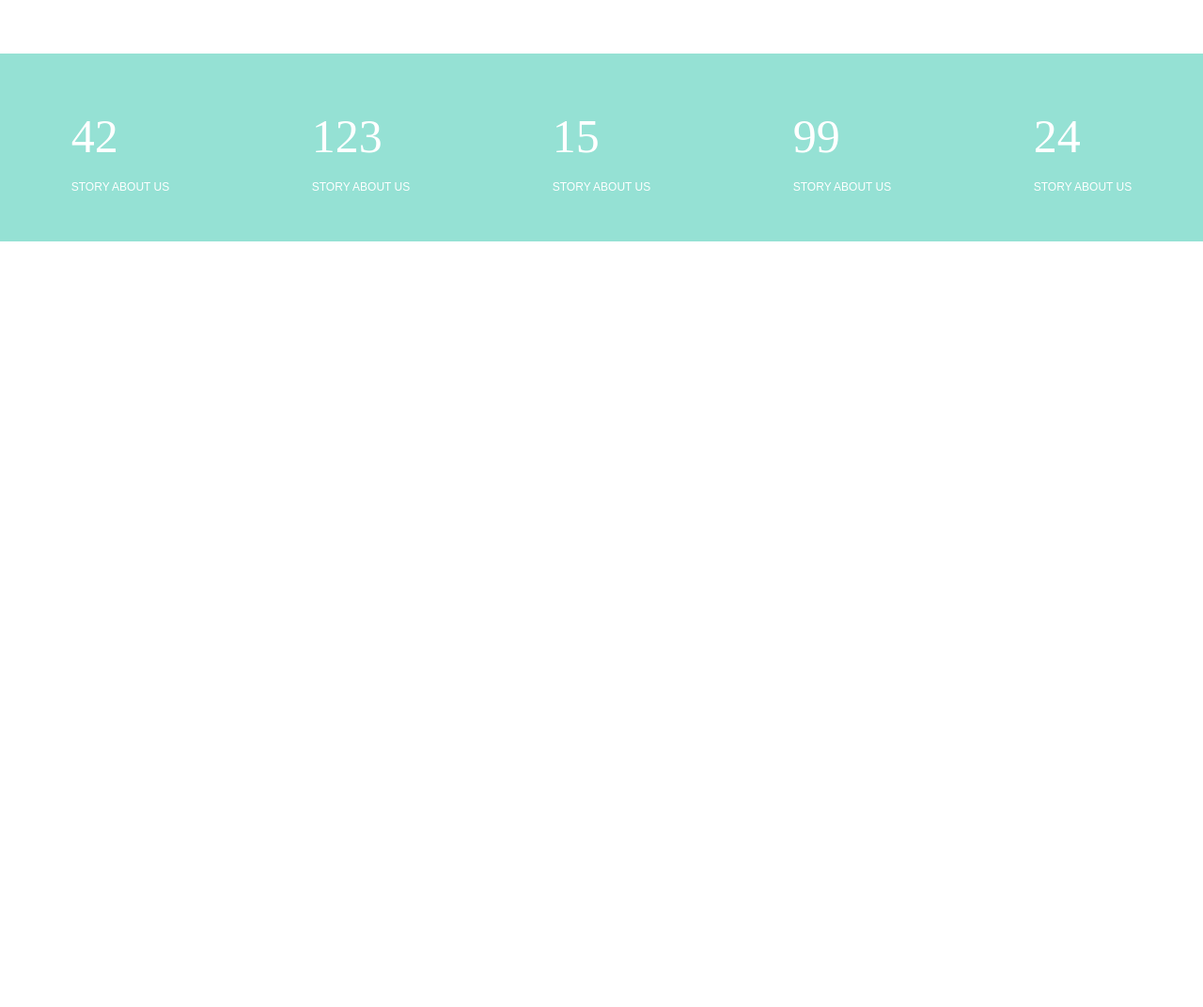
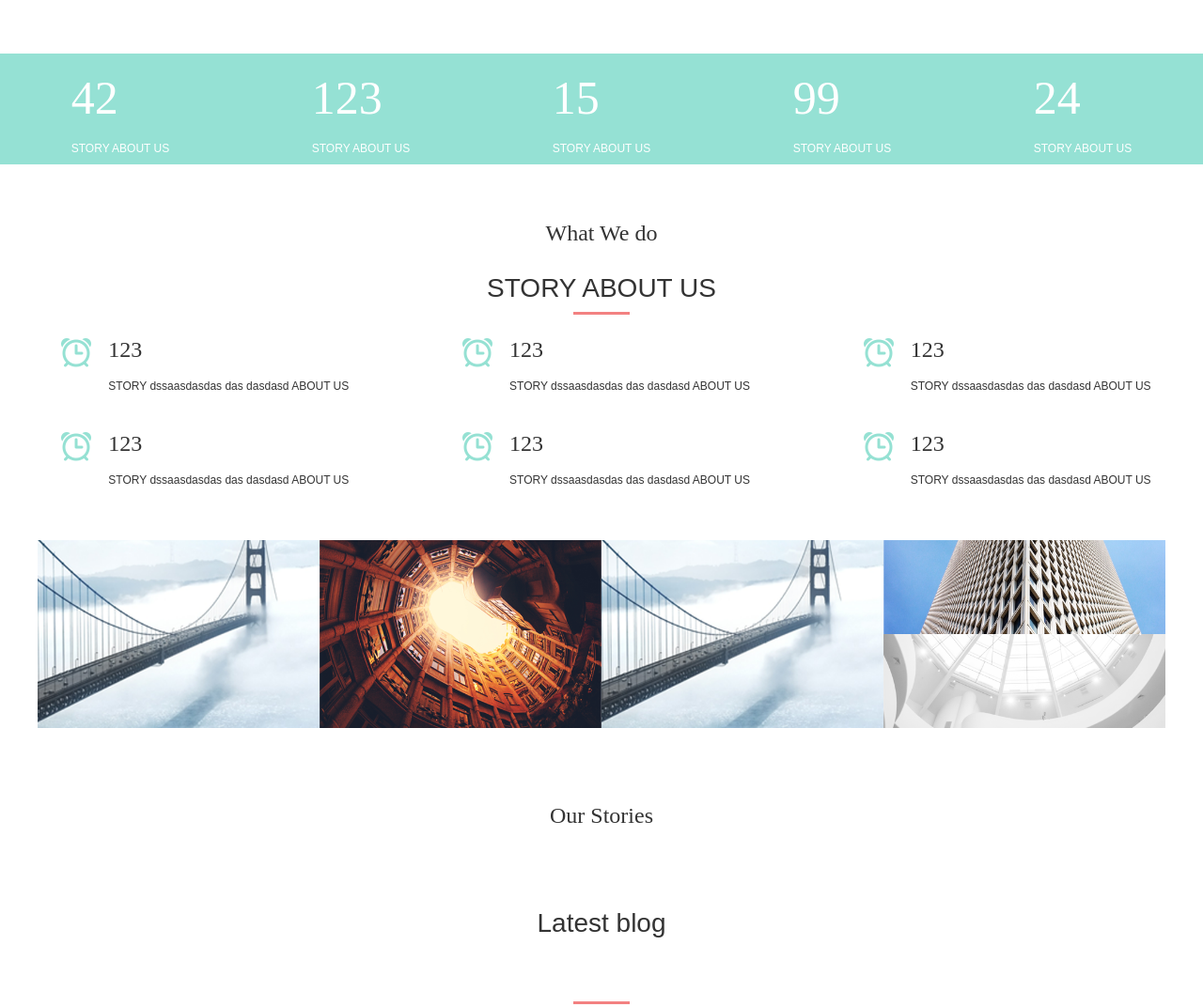
Before and after one commit to zuest/QU-assessment, a website: page src/html/index.html in a window 1280 px wide. Shown: the part 1113-2185 px from the top of the page at 94% size. Before the commit the page ends 1370 px from the top, so only its background shows below. Drawn offline with nearby package versions, Linux system fonts and the light colour scheme; a web font is replaced by a local one.

Commit message:
completed ui

```diff
--- a/src/css/stylesheet.css
+++ b/src/css/stylesheet.css
@@ -1,6 +1,3 @@
-.flex-container {
-    display: flex;
-}
 
 .intro {
     display: flex;
@@ -35,16 +32,92 @@
     margin: 60px;
 }
 
+.btn-primary-outline {
+    background-color: transparent;
+    border-color: transparent;
+    box-shadow: none;
+    border: 0.3px solid white;
+    outline-style: solid;
+    /*outline-color: #fffbf9;*/
+}
+
 .statisticsBar {
     display: grid;
-    height: 200px;
     grid-template-columns: repeat(5, 1fr);
     background-color: #95E1D4;
     justify-items: center;
     align-items: center;
     color: white;
+    margin-bottom: 40px;
 }
 
+.gallery {
+    display: grid;
+    flex-wrap: wrap;
+    grid-template-columns: 1fr 1fr 1fr 1fr;
+    grid-template-rows: 100px 100px;
+    margin: 40px;
+}
+
+.services {
+    display: grid;
+    grid-template-columns: 1fr 1fr 1fr;
+    grid-template-rows: 100px 100px;
+    justify-items: center;
+    align-items: center;
+}
+
+.ServicesIntro {
+    display: grid;
+    justify-items: center;
+    align-items: center;
+}
+
+.iconArea {
+    position: relative;
+    right: 20px;
+    top: 35px;
+
+}
+
+.textAreaTitle {
+    position: relative;
+    left: 30px;
+    bottom: 17px;
+}
+
+.textAreaContext {
+    position: relative;
+    left: 30px;
+    bottom: 17px;
+}
+
+.item1 {
+  grid-column: 1;
+   grid-row: 1/3;
+}
+
+.item2 {
+    grid-column: 2;
+    grid-row: 1/3;
+}
+
+.item3 {
+    grid-column: 3;
+    grid-row: 1/3;
+}
+
+
+.item4 {
+
+    grid-column: 4;
+    grid-row: 1/2;
+}
+
+.item5 {
+    grid-column: 4;
+    grid-row: 2/3;
+}
 
 nav ul {
     position: absolute;
@@ -52,15 +125,6 @@ nav ul {
     right: 90px;
     display: flex;
     list-style-type: none;
-}
-
-.btn-primary-outline {
-    background-color: transparent;
-    border-color: transparent;
-    box-shadow: none;
-    border: 0.3px solid white;
-    outline-style: solid;
-    /*outline-color: #fffbf9;*/
 }
 
 nav li {
--- a/src/html/index.html
+++ b/src/html/index.html
@@ -1,8 +1,12 @@
 <!DOCTYPE html>
-<!--[if lte IE 6]><html class="preIE7 preIE8 preIE9"><![endif]-->
-<!--[if IE 7]><html class="preIE8 preIE9"><![endif]-->
-<!--[if IE 8]><html class="preIE9"><![endif]-->
-<!--[if gte IE 9]><!--><html><!--<![endif]-->
+<!--[if lte IE 6]>
+<html class="preIE7 preIE8 preIE9"><![endif]-->
+<!--[if IE 7]>
+<html class="preIE8 preIE9"><![endif]-->
+<!--[if IE 8]>
+<html class="preIE9"><![endif]-->
+<!--[if gte IE 9]><!-->
+<html><!--<![endif]-->
 <head>
     <meta charset="UTF-8">
     <meta http-equiv="X-UA-Compatible" content="IE=edge,chrome=1">
@@ -54,7 +58,8 @@
     <h1 style="font-family: 'Sofia',serif;font-size: 24px;">What We do</h1>
     <h1 style="font-family: 'Arial',serif;font-size: 28px;">STORY ABOUT US</h1>
     <img src="../images/RedLine.png" alt="no image">
-    <h1 style="font-family: 'Arial',serif;font-size: 12px;">sadssfddsdf sdfsdfsdfsdfsd fsdfsdfsdf fsdfsdfsdf adas dasdasdasd as dasdasd sa d asd asd as d asd as da sd</h1>
+    <h1 style="font-family: 'Arial',serif;font-size: 12px;">sadssfddsdf sdfsdfsdfsdfsd fsdfsdfsdf fsdfsdfsdf adas
+        dasdasdasd as dasdasd sa d asd asd as d asd as da sd</h1>
 
     <div class="progressLines">
         <div>
@@ -97,9 +102,148 @@
 </div>
 
 
+<div class="ServicesIntro">
+    <h1 style="font-family: 'Sofia',serif;font-size: 24px;">What We do</h1>
+    <h1 style="font-family: 'Arial',serif;font-size: 28px;">STORY ABOUT US</h1>
+    <img src="../images/RedLine.png" alt="no image">
+</div>
 
 
+<div class="services">
+    <div class="serviceArea">
+        <div class="iconArea">
+            <img src="../images/alarm.png" alt="no image">
+        </div>
 
+        <div class="textAreaTitle">
+            <h1 style="font-family: 'Sofia',serif;font-size: 24px;">123</h1>
+        </div>
+        <div class="textAreaContext">
+            <h1 style="font-family: 'Arial',serif;font-size: 12px;">STORY dssaasdasdas das dasdasd ABOUT US</h1>
+        </div>
+    </div>
+    <div>
+
+        <div class="serviceArea">
+            <div class="iconArea">
+                <img src="../images/alarm.png" alt="no image">
+            </div>
+
+            <div class="textAreaTitle">
+                <h1 style="font-family: 'Sofia',serif;font-size: 24px;">123</h1>
+            </div>
+            <div class="textAreaContext">
+                <h1 style="font-family: 'Arial',serif;font-size: 12px;">STORY dssaasdasdas das dasdasd ABOUT US</h1>
+            </div>
+        </div>
+
+    </div>
+
+    <div>
+
+        <div class="serviceArea">
+            <div class="iconArea">
+                <img src="../images/alarm.png" alt="no image">
+            </div>
+
+            <div class="textAreaTitle">
+                <h1 style="font-family: 'Sofia',serif;font-size: 24px;">123</h1>
+            </div>
+            <div class="textAreaContext">
+                <h1 style="font-family: 'Arial',serif;font-size: 12px;">STORY dssaasdasdas das dasdasd ABOUT US</h1>
+            </div>
+        </div>
+
+
+    </div>
+    <div>
+
+
+        <div class="serviceArea">
+            <div class="iconArea">
+                <img src="../images/alarm.png" alt="no image">
+            </div>
+
+            <div class="textAreaTitle">
+                <h1 style="font-family: 'Sofia',serif;font-size: 24px;">123</h1>
+            </div>
+            <div class="textAreaContext">
+                <h1 style="font-family: 'Arial',serif;font-size: 12px;">STORY dssaasdasdas das dasdasd ABOUT US</h1>
+            </div>
+        </div>
+
+    </div>
+    <div>
+
+        <div class="serviceArea">
+            <div class="iconArea">
+                <img src="../images/alarm.png" alt="no image">
+            </div>
+
+            <div class="textAreaTitle">
+                <h1 style="font-family: 'Sofia',serif;font-size: 24px;">123</h1>
+            </div>
+            <div class="textAreaContext">
+                <h1 style="font-family: 'Arial',serif;font-size: 12px;">STORY dssaasdasdas das dasdasd ABOUT US</h1>
+            </div>
+        </div>
+
+    </div>
+    <div>
+
+        <div class="serviceArea">
+            <div class="iconArea">
+                <img src="../images/alarm.png" alt="no image">
+            </div>
+
+            <div class="textAreaTitle">
+                <h1 style="font-family: 'Sofia',serif;font-size: 24px;">123</h1>
+            </div>
+            <div class="textAreaContext">
+                <h1 style="font-family: 'Arial',serif;font-size: 12px;">STORY dssaasdasdas das dasdasd ABOUT US</h1>
+            </div>
+        </div>
+
+    </div>
+</div>
+
+
+<div class="gallery">
+    <div class="item item1"><img src="../images/image-6.png" style="   width: 100%;height: 100%;object-fit: cover;"
+                                 alt="no image">
+    </div>
+    <div class="item item2"><img src="../images/image-5.png" style="   width: 100%;height: 100%;object-fit: cover;"
+                                 alt="no image">
+    </div>
+    <div class="item item3"><img src="../images/image-6.png" style="   width: 100%;height: 100%;object-fit: cover;"
+                                 alt="no image">
+    </div>
+    <div class="item item4"><img src="../images/image-7.png" style="   width: 100%;height: 100%;object-fit: cover;"
+                                 alt="no image">
+    </div>
+    <div class="item item5"><img src="../images/image-4.png" style="   width: 100%;height: 100%;object-fit: cover;"
+                                 alt="no image">
+    </div>
+</div>
+
+
+<div class="whatWeDo">
+    <h1 style="font-family: 'Sofia',serif;font-size: 24px;">Our Stories</h1>
+    <h1 style="font-family: 'Arial',serif;font-size: 28px;">Latest blog</h1>
+    <img src="../images/RedLine.png" alt="no image">
+
+    <div class="progressLines">
+        <div>
+            <img src="../images/image-1.png" alt="no image" height="160" width="240">
+        </div>
+        <div style="margin-left: 40px">
+            <img src="../images/image-2.png" alt="no image" height="160" width="240">
+        </div>
+        <div style="margin-left: 40px">
+            <img src="../images/image-3.png" alt="no image" height="160" width="240">
+        </div>
+    </div>
+</div>
 
 
 </body>
```
Also changed, not shown: src/images/alarm.png (added), src/images/image-4.png (added), src/images/image-5.png (added), src/images/image-6.png (added), src/images/image-7.png (added).
